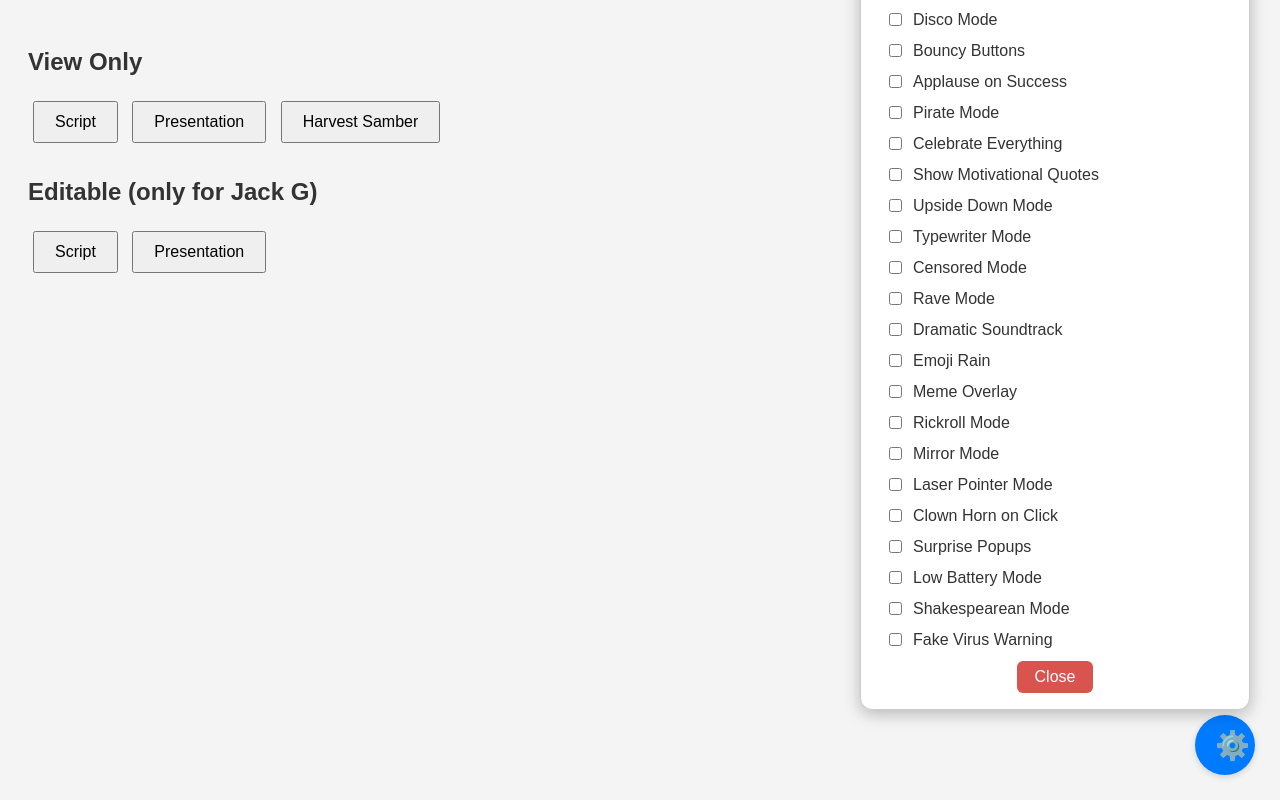
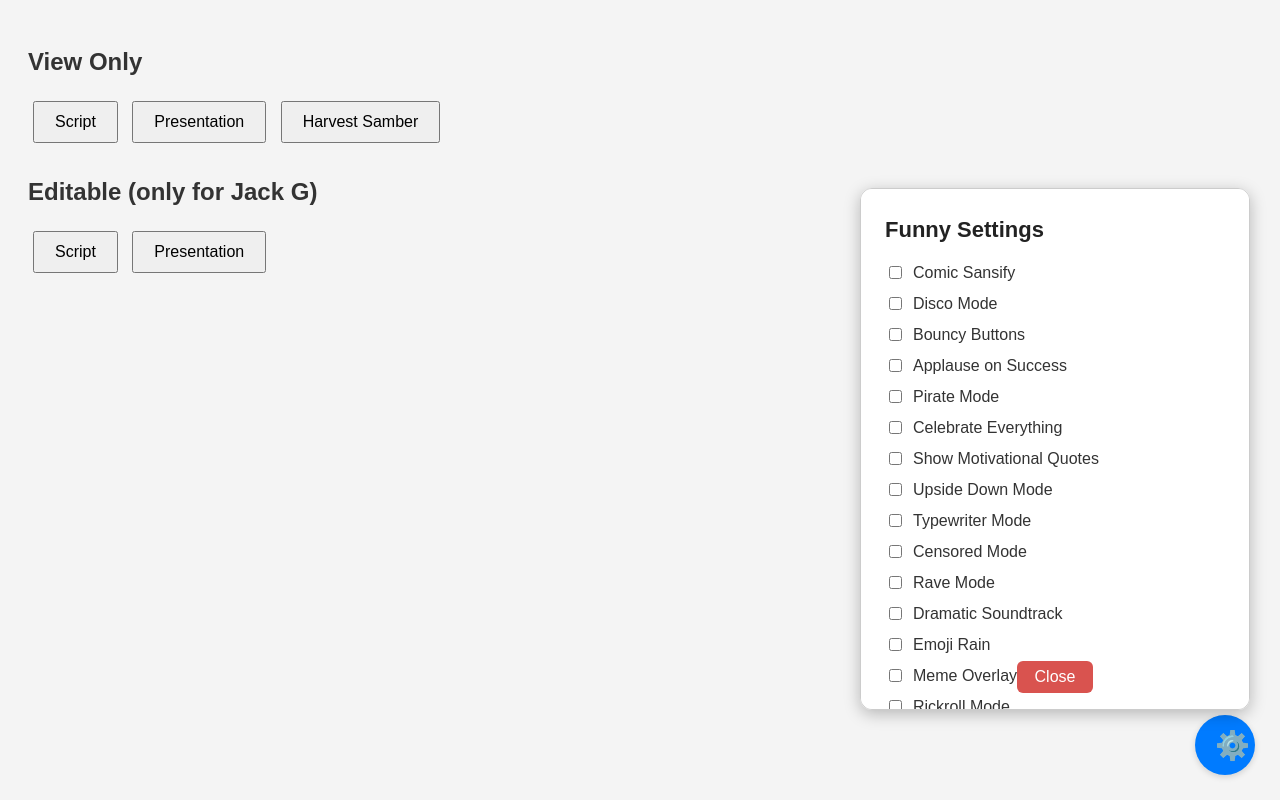
Before and after one commit to lucgei231/6adassembly, a plain HTML site: page index.html in a window 1280 px wide. Both pictures are taken after a click on the button "⚙️". Drawn offline with Linux system fonts and the light colour scheme.

Commit message:
Update index.html

```diff
--- a/index.html
+++ b/index.html
@@ -48,7 +48,6 @@
       font-size: 15px;
       color: #333;
     }
-    /* Settings button styles */
     #settingsBtn {
       position: fixed;
       bottom: 20px;
@@ -78,12 +77,22 @@
       width: 340px;
       max-width: 95vw;
       animation: fadeIn 0.2s;
+      /* Enable scrolling for overflowing content */
+      max-height: 60vh;
+      overflow-y: auto;
+      overscroll-behavior: contain;
     }
     #settingsModal h3 {
       margin-top: 0;
       margin-bottom: 16px;
       font-size: 22px;
       color: #222;
+      position: sticky;
+      top: 0;
+      background: #fff;
+      z-index: 10;
+      padding-top: 4px;
+      padding-bottom: 4px;
     }
     .setting-row {
       display: flex;
@@ -107,6 +116,9 @@
       font-size: 16px;
       cursor: pointer;
       margin-top: 6px;
+      position: sticky;
+      bottom: 0;
+      z-index: 10;
     }
     .bouncy {
       animation: bounce 0.4s;
@@ -228,12 +240,10 @@
       padding:8px 22px;
       cursor:pointer;
     }
-    /* Censored mode: blur effect */
     .censored {
       filter: blur(4px) brightness(0.8);
       transition: filter 0.3s;
     }
-    /* Typewriter effect (applies to body) */
     .typewriter-text {
       visibility: hidden;
     }
@@ -247,13 +257,11 @@
       0%, 100% { opacity: 0; }
       50% { opacity: 1; }
     }
-    /* Mirror mode */
     .mirrored {
       direction: rtl;
       unicode-bidi: bidi-override;
       font-family: monospace;
     }
-    /* Dramatic soundtrack audio hidden */
     #dramaticAudio {display:none;}
     @keyframes fadeIn {
       from { opacity: 0; transform: translateY(20px);}
@@ -439,7 +447,7 @@
           });
           break;
         case 'applause':
-          break; // handled on password success
+          break;
         case 'pirateMode':
           document.getElementById('viewOnlyTitle').textContent = enabled ? "View Only (Arrr!)" : "View Only";
           document.getElementById('editableTitle').textContent = enabled ? "Editable (for Captain Jack G)" : "Editable (only for Jack G)";
@@ -448,7 +456,7 @@
           document.getElementById('settingsBtn').title = enabled ? "Funny Pirate Settings" : "Funny Settings";
           break;
         case 'confetti':
-          break; // handled on button clicks
+          break;
         case 'motivationalQuotes':
           if (enabled) showMotivationalQuote(); else hideMotivationalQuote();
           break;
@@ -504,7 +512,7 @@
           enableLaserPointer(enabled);
           break;
         case 'clownHorn':
-          break; // handled on button clicks
+          break;
         case 'surprisePopup':
           if (enabled) surpriseInterval = setInterval(() => showSurprisePopup(), 6000);
           else clearInterval(surpriseInterval);
@@ -528,7 +536,6 @@
           break;
       }
     }
-    // --- Confetti on every button click if enabled ---
     function throwConfetti(x, y) {
       for (let i = 0; i < 18; i++) {
         const confetti = document.createElement('div');
@@ -541,7 +548,6 @@
         setTimeout(() => confetti.remove(), 1500);
       }
     }
-    // Clown horn
     function playClownHorn() {
       document.getElementById('clownHornAudio').currentTime=0;
       document.getElementById('clownHornAudio').play();
@@ -557,7 +563,6 @@
         }
       });
     });
-    // --- Patch Pirate Mode or Shakespeare ---
     function patchPirateModeDynamic() {
       if (localStorage.getItem('pirateMode') === 'true') {
         document.getElementById('viewOnlyTitle').textContent = "View Only (Arrr!)";
@@ -575,7 +580,6 @@
     }
     document.getElementById('settingsBtn').addEventListener('click', patchPirateModeDynamic);
 
-    // --- Password logic with Applause ---
     let targetUrl = "";
     function showPasswordPrompt(url) {
       targetUrl = url;
@@ -613,7 +617,6 @@
         "Ye have been logged out, matey. Remember Me be off!" :
         "You have been logged out. Remember Me is now off.");
     }
-    // --- Emoji Rain ---
     function emojiRain() {
       const emoji = emojiList[Math.floor(Math.random()*emojiList.length)];
       const div = document.createElement('div');
@@ -624,7 +627,6 @@
       document.body.appendChild(div);
       setTimeout(()=>div.remove(),1500);
     }
-    // --- Meme Overlay ---
     function showMeme() {
       const img = document.createElement('img');
       img.src = memeImages[Math.floor(Math.random()*memeImages.length)];
@@ -634,11 +636,9 @@
       document.body.appendChild(img);
       setTimeout(()=>img.remove(),2200);
     }
-    // --- Surprise Popups ---
     function showSurprisePopup() {
       alert(surpriseFacts[Math.floor(Math.random()*surpriseFacts.length)]);
     }
-    // --- Rickroll Mode ---
     function startRickrollTimer() {
       if (rickrollTimer) return;
       rickrollTimer = setTimeout(() => {
@@ -649,7 +649,6 @@
       if (rickrollTimer) clearTimeout(rickrollTimer);
       rickrollTimer = null;
     }
-    // --- Laser Pointer ---
     function enableLaserPointer(enabled) {
       const laser = document.getElementById('laserPointer');
       laserPointerActive = !!enabled;
@@ -665,9 +664,7 @@
       laser.style.left = (e.pageX-7)+'px';
       laser.style.top = (e.pageY-7)+'px';
     }
-    // --- Typewriter Effect ---
     function typewriterEffect() {
-      // Only type out main sections and titles
       const all = Array.from(document.querySelectorAll('h2,.section'));
       all.forEach(el => {
         if (!el.dataset.originalText) el.dataset.originalText = el.textContent;
```
